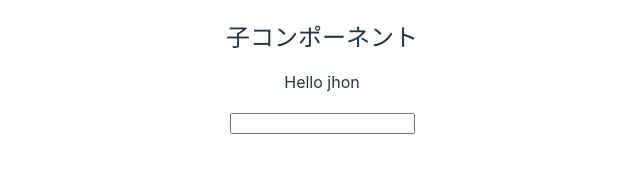
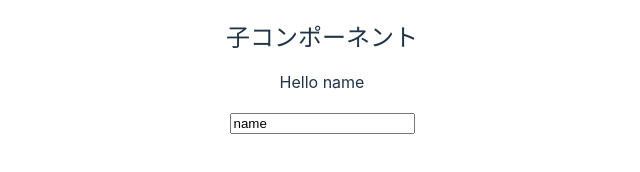
Before and after one commit to iwasakitakehiro/vue-app, a Vue app: page / in a window 1280 px wide. Shown: the part 330-502 px from the top of the page, without its empty margins (318-958 px from the left). Built offline with nearby package versions, Linux system fonts and the light colour scheme.

Commit message:
creating validation

```diff
--- a/src/App.vue
+++ b/src/App.vue
@@ -3,8 +3,9 @@ import { ref } from "vue";
 import firsCompornent from "./components/firstCompornent.vue";
 import second from "./components/second.vue";
 import thrid from "./components/third.vue";
+import Input from "./components/Input.vue";
 
-const name = ref("jhon");
+const name = ref("name");
 
 const handleEvent = (newName) => {
   name.value = newName;
@@ -14,7 +15,12 @@ const handleEvent = (newName) => {
 <template>
   <!-- <firsCompornent /> -->
   <!-- <second :name="name" message="propsの使用" /> -->
-  <thrid @changeNameEvent="handleEvent" :name="name" />
+  <thrid :changeNameEvent="handleEvent" :name="name" />
+  <!-- <h1>入力フォーム</h1>
+  <p>{{ name }}</p>
+  <Input v-model="name" />
+  <p>{{ address }}</p>
+  <Input :model-value="address" @update:model-value="address = $event" /> -->
 </template>
 
 <style scoped>
--- /dev/null
+++ b/src/components/Input.vue
@@ -0,0 +1,12 @@
+<script setup>
+const props = defineProps({
+  modelValue: String,
+});
+</script>
+<template>
+  <input
+    :value="props.modelValue"
+    @input="$emit('update:modelValue', $event.target.value)"
+    style="padding: 1em; border-radius: 1em; margin: 0.5em"
+  />
+</template>
--- a/src/components/third.vue
+++ b/src/components/third.vue
@@ -3,10 +3,21 @@ import { ref } from "vue";
 const props = defineProps({
   name: String,
 });
-const emit = defineEmits(["changeNameEvent"]);
+const name = ref(props.name);
+
+const emit = defineEmits({
+  changeNameEvent: (name) => {
+    console.log(name);
+    return true;
+  },
+});
+
+const changeName = () => {
+  emit("changeNameEvent", name.value);
+};
 </script>
 <template>
   <h2>子コンポーネント</h2>
-  <p>Hello {{ name }}</p>
-  <input type="text" @input="$emit('changeNameEvent', $event.target.value)" />
+  <p>Hello {{ props.name }}</p>
+  <input v-model="name" @input="changeName" />
 </template>
```
